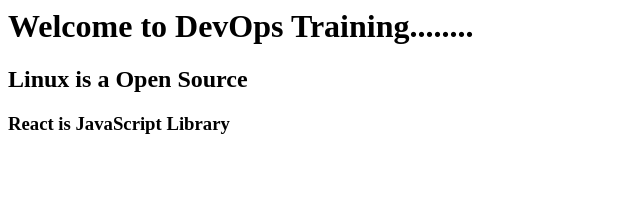
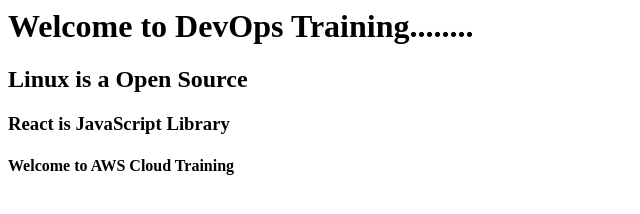
Before and after one commit to srtechops/netflix, a plain HTML site: page index.html in a window 1280 px wide. Shown: the whole page, without its empty margins (0-640 px from the left). Drawn offline with Linux system fonts and the light colour scheme.

Commit message:
Update index.html

```diff
--- a/index.html
+++ b/index.html
@@ -1,3 +1,4 @@
 <h1>Welcome to DevOps Training........</h1>
 <h2>Linux is a Open Source</h2>
 <h3>React is JavaScript Library</h3>
+<h4>Welcome to AWS Cloud Training</h4>
```
